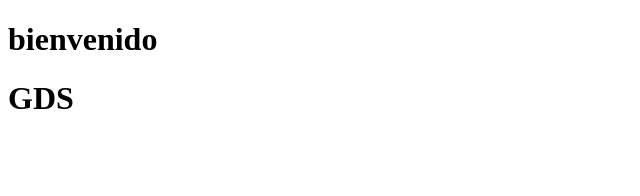
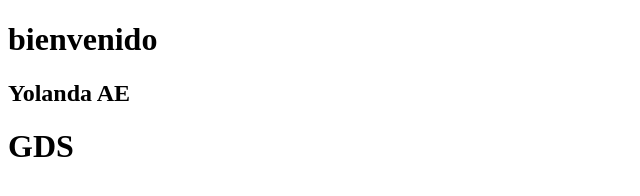
Before and after one commit to Yoli11/WEB-INTEGRAL, a plain HTML site: page index.html in a window 1280 px wide. Shown: the whole page, without its empty margins (0-640 px from the left). Drawn offline with Linux system fonts and the light colour scheme.

Commit message:
feat: update index.html

```diff
--- a/index.html
+++ b/index.html
@@ -7,6 +7,7 @@
 </head>
 <body>
     <h1>bienvenido</h1>
+    <h2>Yolanda AE</h2>
     <h1>GDS</h1>
 </body>
 </html>
```
